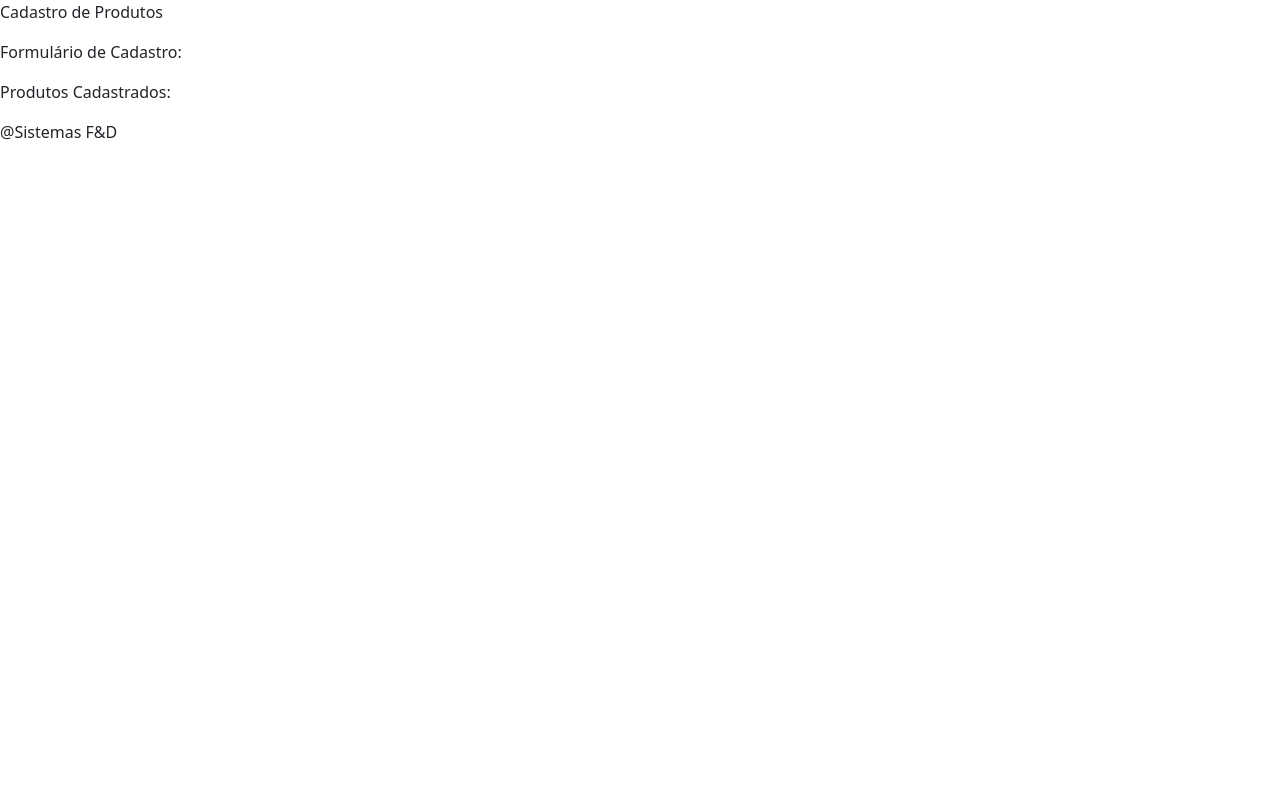
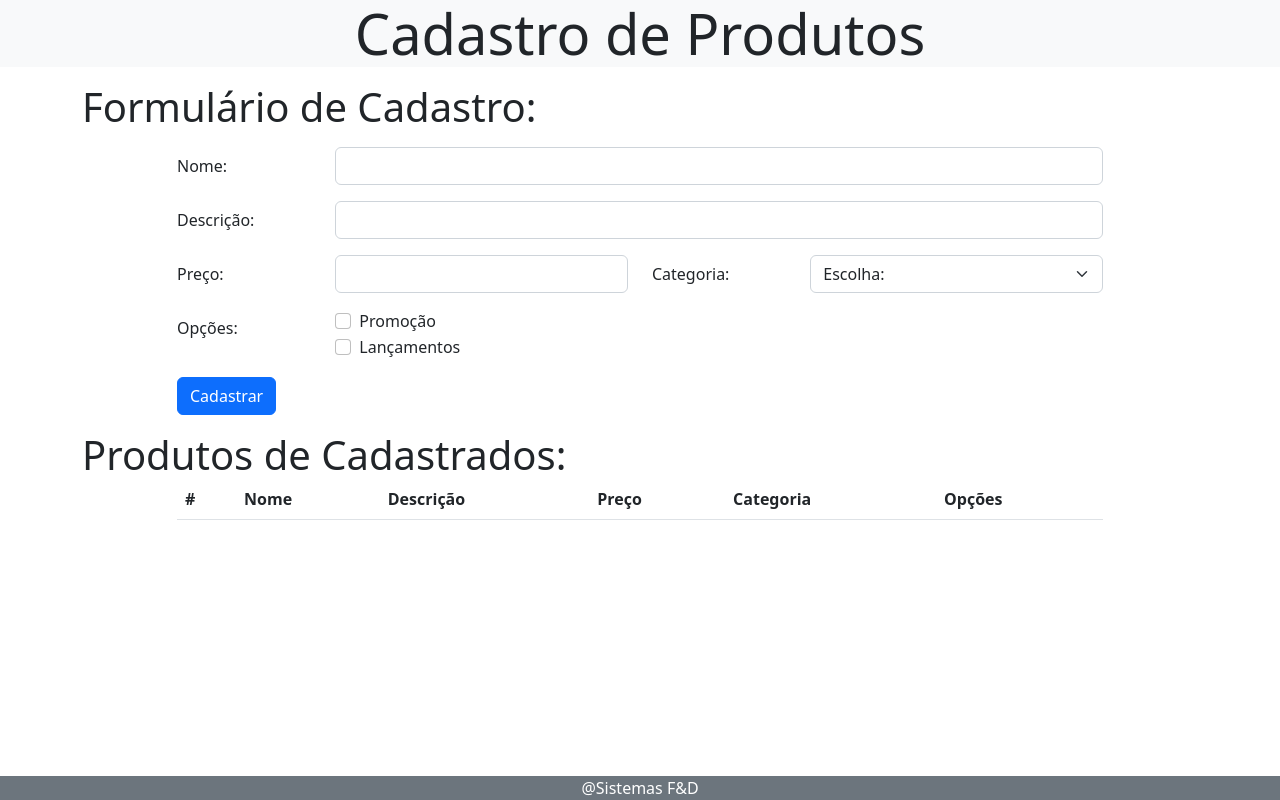
Before and after one commit to guifroes1984/cadastro-produto-angular, an Angular app: page / in a window 1280 px wide. Built offline with nearby package versions, Linux system fonts and the light colour scheme.

Commit message:
Templates dos componentes

```diff
--- a/src/app/components/footer/footer.component.html
+++ b/src/app/components/footer/footer.component.html
@@ -1 +1,3 @@
-<p>@Sistemas F&D</p>
+<footer class="bg-secondary text-center text-white fixed-bottom">
+  @Sistemas F&D
+</footer>
--- a/src/app/components/header/header.component.html
+++ b/src/app/components/header/header.component.html
@@ -1 +1,3 @@
-<p>Cadastro de Produtos</p>
+<header class="display-4 bg-light text-center">
+  Cadastro de Produtos
+</header>
--- a/src/app/components/produto/produto.component.html
+++ b/src/app/components/produto/produto.component.html
@@ -1 +1,58 @@
-<p>Formulário de Cadastro:</p>
+<div class="mt-3">
+  <div class="display-6">
+    Formulário de Cadastro:
+  </div>
+  <div class="row">
+    <div class="col-md-10 offset-md-1">
+      <form>
+        <div class="row mb-3 mt-3">
+          <label for="inputNome" class="col-sm-2 col-form-label">Nome:</label>
+          <div class="col-sm-10">
+            <input type="text" class="form-control" id="inputNome" required>
+          </div>
+        </div>
+        <div class="row mb-3 mt-3">
+          <label for="inputDescricao" class="col-sm-2 col-form-label">Descrição:</label>
+          <div class="col-sm-10">
+            <input type="text" class="form-control" id="inputDescricao" required>
+          </div>
+        </div>
+        <div class="row mb-3 mt-3">
+            <label for="inputPreco" class="col-sm-2 col-form-label">Preço:</label>
+            <div class="col-sm-4">
+                <input type="text" class="form-control" id="inputPreco" required>
+            </div>
+
+            <label for="selectCategoria" class="col-sm-2 col-form-label">Categoria:</label>
+            <div class="col-sm-4">
+                <select class="form-select" aria-label="Selecione uma categoria" id="selectCategoria" required>
+                  <option value="" selected>Escolha:</option>
+                </select>
+            </div>
+        </div>
+        <div class="row mb-3 mt-3">
+            <label class="col-sm-2 col-form-label">Opções:</label>
+            <div class="col-sm-4">
+                <div class="form-check">
+                  <input class="form-check-input" type="checkbox" value="" id="CheckBoxPromocao">
+                  <label class="form-check-label" for="CheckBoxPromocao">
+                    Promoção
+                  </label>
+                </div>
+                <div class="form-check">
+                  <input class="form-check-input" type="checkbox" value="" id="CheckBoxNovoProduto">
+                  <label class="form-check-label" for="CheckBoxNovoProduto">
+                    Lançamentos
+                  </label>
+                </div>
+            </div>
+        </div>
+        <div class="row mb-3 mt-3">
+            <div class="col-sm-4">
+                <button type="submit" class="btn btn-primary">Cadastrar</button>
+            </div>
+        </div>
+      </form>
+    </div>
+  </div>
+</div>
--- a/src/app/components/produtos/produtos.component.html
+++ b/src/app/components/produtos/produtos.component.html
@@ -1,2 +1,27 @@
-<app-produto></app-produto>
-<p>Produtos Cadastrados:</p>
+<div class="container mt-3">
+  <app-produto></app-produto>
+
+  <div class="display-6">
+    Produtos de Cadastrados:
+  </div>
+
+  <div class="row">
+    <div class="col-md-10 offset-md-1">
+        <table class="table" id="produtosTable">
+          <thead>
+            <tr>
+              <th scope="col">#</th>
+              <th scope="col">Nome</th>
+              <th scope="col" class="d-none d-md-table-cell">Descrição</th>
+              <th scope="col">Preço</th>
+              <th scope="col">Categoria</th>
+              <th scope="col" class="d-none d-md-table-cell">Opções</th>
+            </tr>
+          </thead>
+          <tbody>
+
+          </tbody>
+        </table>
+    </div>
+  </div>
+</div>
```
